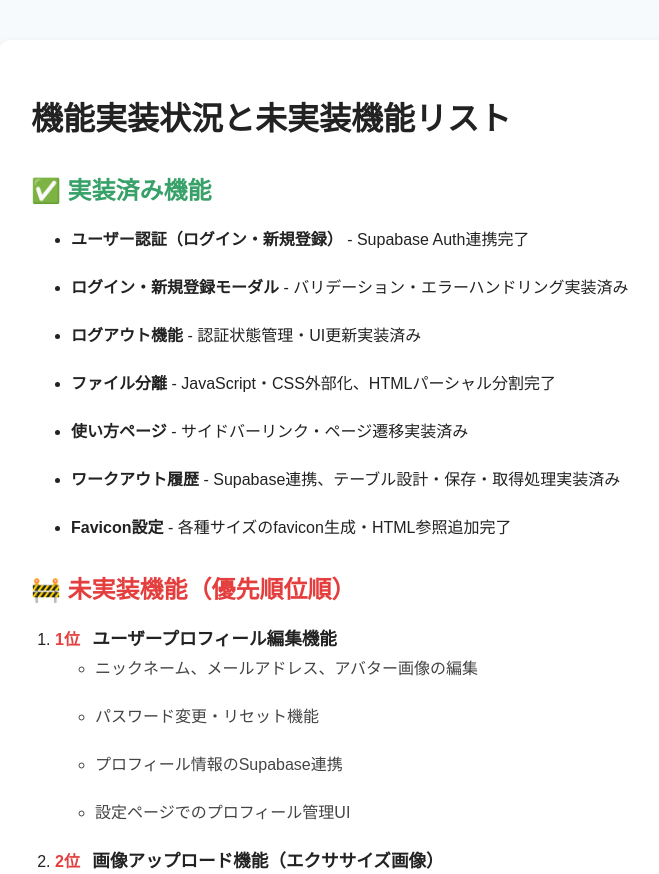
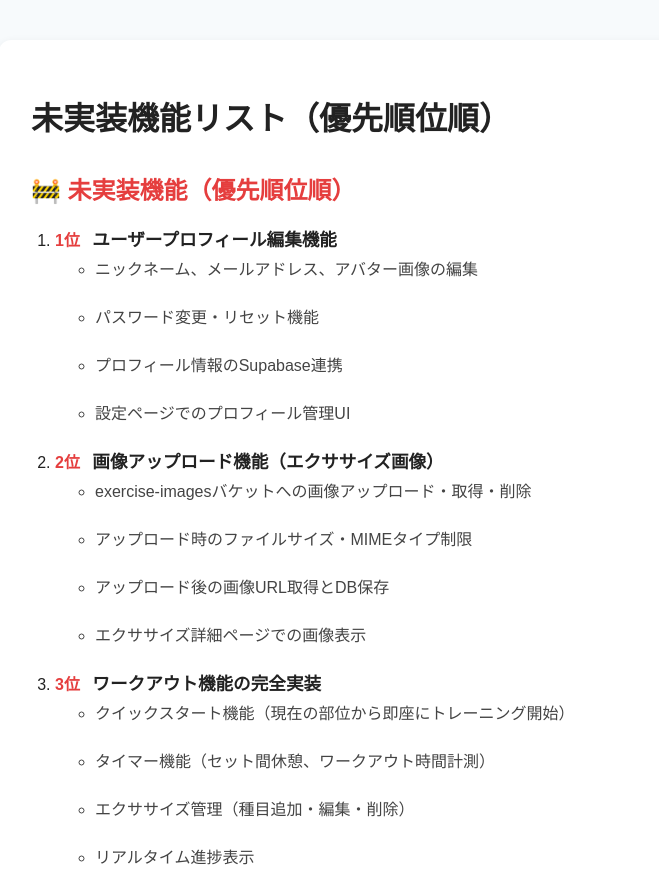
Before and after one commit to appadaycreator/muscle-rotation-manager, a plain HTML site: page function.html in a window 1280 px wide. Shown: the top 874 px of the page, without its empty margins (209-868 px from the left). Drawn offline with Linux system fonts and the light colour scheme.

Commit message:
未実装機能リストのタイトルを変更し、実装済み機能のリストを削除しました。これにより、未実装機能の優先順位が明確になりました。

```diff
--- a/function.html
+++ b/function.html
@@ -35,18 +35,7 @@
 </head>
 <body>
   <div class="container">
-    <h1>機能実装状況と未実装機能リスト</h1>
-
-    <h2 style="color: #38a169; margin-top: 2rem;">✅ 実装済み機能</h2>
-    <ul>
-      <li><strong>ユーザー認証（ログイン・新規登録）</strong> - Supabase Auth連携完了</li>
-      <li><strong>ログイン・新規登録モーダル</strong> - バリデーション・エラーハンドリング実装済み</li>
-      <li><strong>ログアウト機能</strong> - 認証状態管理・UI更新実装済み</li>
-      <li><strong>ファイル分離</strong> - JavaScript・CSS外部化、HTMLパーシャル分割完了</li>
-      <li><strong>使い方ページ</strong> - サイドバーリンク・ページ遷移実装済み</li>
-      <li><strong>ワークアウト履歴</strong> - Supabase連携、テーブル設計・保存・取得処理実装済み</li>
-      <li><strong>Favicon設定</strong> - 各種サイズのfavicon生成・HTML参照追加完了</li>
-    </ul>
+    <h1>未実装機能リスト（優先順位順）</h1>
 
     <h2 style="color: #e53e3e; margin-top: 2rem;">🚧 未実装機能（優先順位順）</h2>
     <ol>
```
